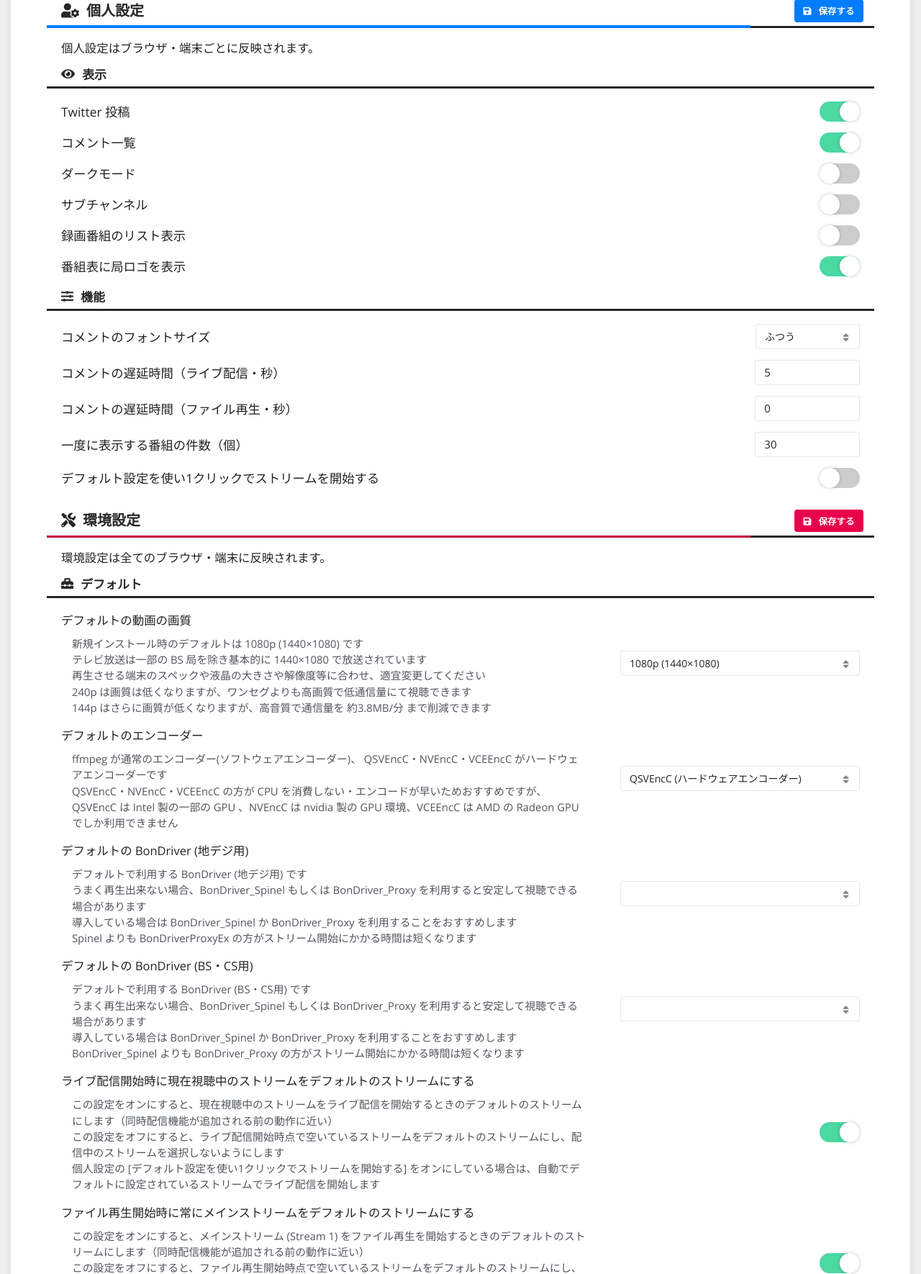
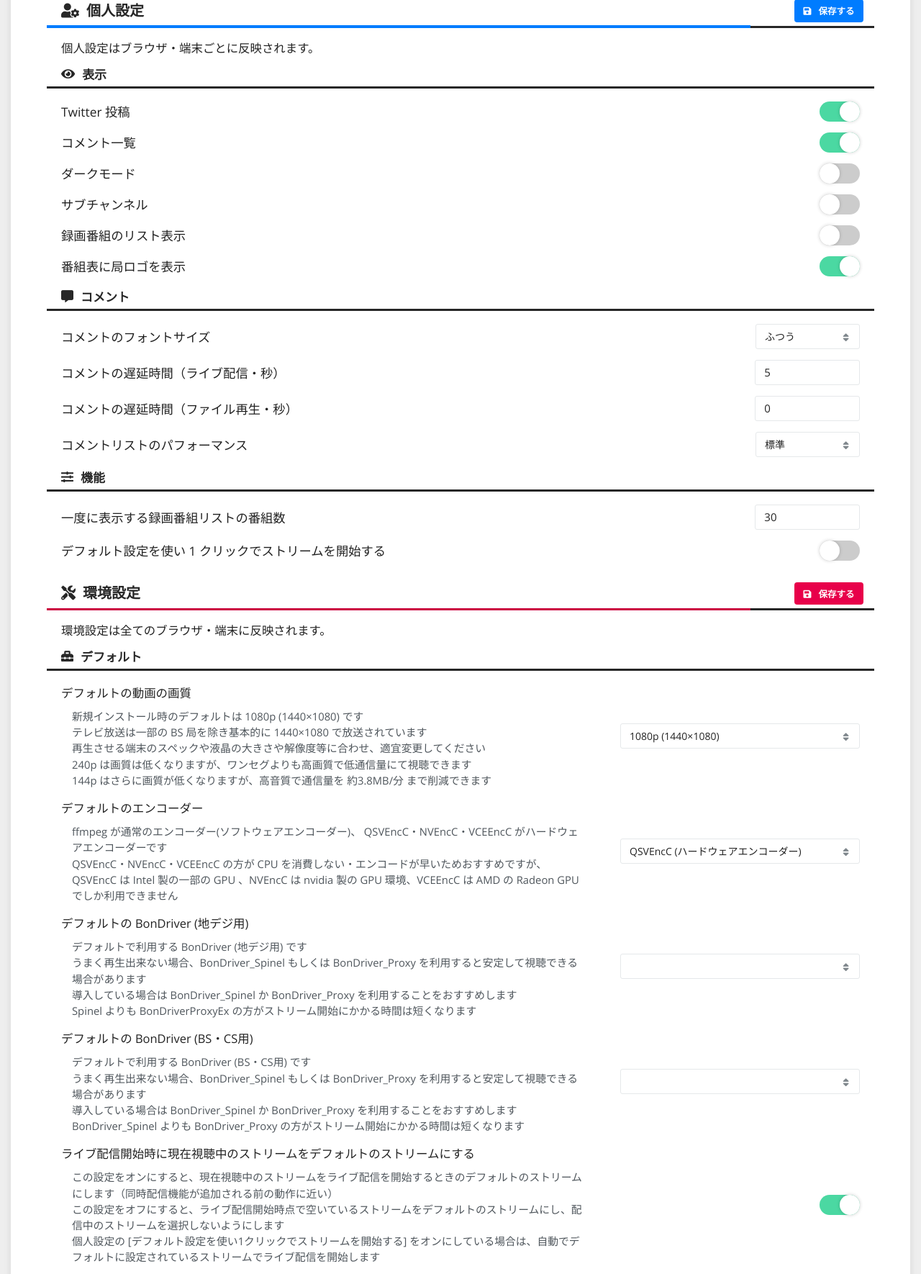
Before and after one commit to tsukumijima/TVRemotePlus, a PHP site: page /settings/ in a window 1280 px wide. Shown: the part 170-1940 px from the top of the page at 72% size. Run offline with PHP 8.4, Linux system fonts and the light colour scheme; data that the repository does not hold is empty; some libraries are stand-ins or nearby versions.

Commit message:
コメントリストのパフォーマンスを変更できるようにした 半沢直樹など極端にコメントが多い番組の場合コメントを HTML に大量挿入することによって再生やコメント描画がかなり重くなる場合がありましたが、軽量モードでは Clusterize.js を用いて現在表示中の要素のみを表示するようにしたため、大幅に軽くなっています（ただし、軽量モードの場合はコメントが常に一行表示になる（はみ出た文は … で省略）ほか、現時点では自動スクロールが利用できません）

```diff
--- a/htdocs/files/settings.js
+++ b/htdocs/files/settings.js
@@ -33,6 +33,7 @@
       settings['comment_size'] = $('#comment_size').val();
       settings['comment_delay'] = $('#comment_delay').val();
       settings['comment_file_delay'] = $('#comment_file_delay').val();
+      settings['comment_list_performance'] = $('#comment_list_performance').val();
       settings['list_view_number'] = $('#list_view_number').val();
       settings['onclick_stream'] = $('#onclick_stream').prop('checked');
 
--- a/htdocs/files/style.css
+++ b/htdocs/files/style.css
@@ -940,7 +940,7 @@ google-cast-launcher:hover + #cast-toggle:before, google-cast-launcher:hover + #
 
 /* コメント一覧 */
 
-#comment-box-wrap {
+#comment-box {
     display: grid;
     position: relative;
     grid-template-columns: 100%; /* 横幅 */
@@ -977,7 +977,7 @@ google-cast-launcher:hover + #cast-toggle:before, google-cast-launcher:hover + #
     border-right: 1px solid #4d4d4d;
 }
 
-#comment-box {
+#comment-draw-wrap {
     display: block;
     grid-column: 1 / 2;
     grid-row: 3 / 4;
@@ -1049,6 +1049,20 @@ td {
 
 .comment-file {
     cursor: pointer;
+}
+
+.comment-lightmode .comment-file {
+    height: 28px;
+}
+
+.comment-lightmode .comment-file:first-of-type,
+.comment-lightmode .comment-file:last-of-type {
+    height: 34.5px;
+}
+
+.comment-lightmode .comment-file .comment {
+    text-overflow: ellipsis;
+    white-space: nowrap;
 }
 
 .time {
--- a/htdocs/index.php
+++ b/htdocs/index.php
@@ -172,14 +172,14 @@
 
 <?php	if (isSettingsItem('comment_show', true, true)){ ?>
       <div id="sidebar">
-        <div id="comment-box-wrap">
+        <div id="comment-box">
           <div id="comment-box-header">
-            <i class="fas fa-comment-alt"></i><b>　コメント一覧</b>
+            <i class="fas fa-comment-alt"></i><b>　コメントリスト</b>
           </div>
           <table id="comment-draw-box-header">
             <tr><th id="comment-time" class="time">時間</th><th id="comment" class="comment">コメント</th></tr>
           </table>
-          <div id="comment-box">
+          <div id="comment-draw-wrap">
             <table id="comment-draw-box">
               <tbody></tbody>
             </table>
--- a/htdocs/settings.php
+++ b/htdocs/settings.php
@@ -379,7 +379,7 @@
               </div>
             </div>
 
-            <h4><i class="fas fa-sliders-h"></i>機能</h4>
+            <h4><i class="fas fa-comment-alt"></i>コメント</h4>
 
             <div class="setting-form setting-select">
               <span>コメントのフォントサイズ</span>
@@ -425,7 +425,27 @@
             </div>
 
             <div class="setting-form setting-select">
-              <span>一度に表示する番組の件数（個）</span>
+              <span>コメントリストのパフォーマンス</span>
+              <div class="select-wrap">
+                <select id="comment_list_performance" required>
+<?php	if (isSettingsItem('comment_list_performance', 'normal') !== false){ ?>
+                  <option value="normal" selected>標準</option>
+                  <option value="light">軽量</option>
+<?php	} else if (isSettingsItem('comment_list_performance', 'light') !== false){ ?>
+                  <option value="normal">標準</option>
+                  <option value="light" selected>軽量</option>
+<?php	} else { ?>
+                  <option value="normal" selected>標準</option>
+                  <option value="light">軽量</option>
+<?php	} // 括弧終了 ?>
+                </select>
+              </div>
+            </div>
+
+            <h4><i class="fas fa-sliders-h"></i>機能</h4>
+
+            <div class="setting-form setting-select">
+              <span>一度に表示する録画番組リストの番組数</span>
 <?php	if (isSettingsItem('list_view_number') !== false){ ?>
               <input class="text-box" id="list_view_number" type="number" min="10" max="100" placeholder="30" value="<?php echo isSettingsItem('list_view_number'); ?>" required />
 <?php	} else { ?>
@@ -434,7 +454,7 @@
             </div>
 
             <div class="setting-form">
-              <span>デフォルト設定を使い1クリックでストリームを開始する</span>
+              <span>デフォルト設定を使い 1 クリックでストリームを開始する</span>
               <div class="toggle-switch">
 <?php	if (isSettingsItem('onclick_stream', true) !== false){ ?>
                 <input id="onclick_stream" class="toggle-input" type="checkbox" value="true" checked />
--- a/modules/header.php
+++ b/modules/header.php
@@ -89,6 +89,7 @@
       comment_size: 35,
       comment_delay: 5,
       comment_file_delay: 0,
+      comment_list_performance: 'normal',
       list_view_number: 30,
       onclick_stream: false
     };
```
Also changed, not shown: htdocs/files/file.js (+65 -12 lines).
